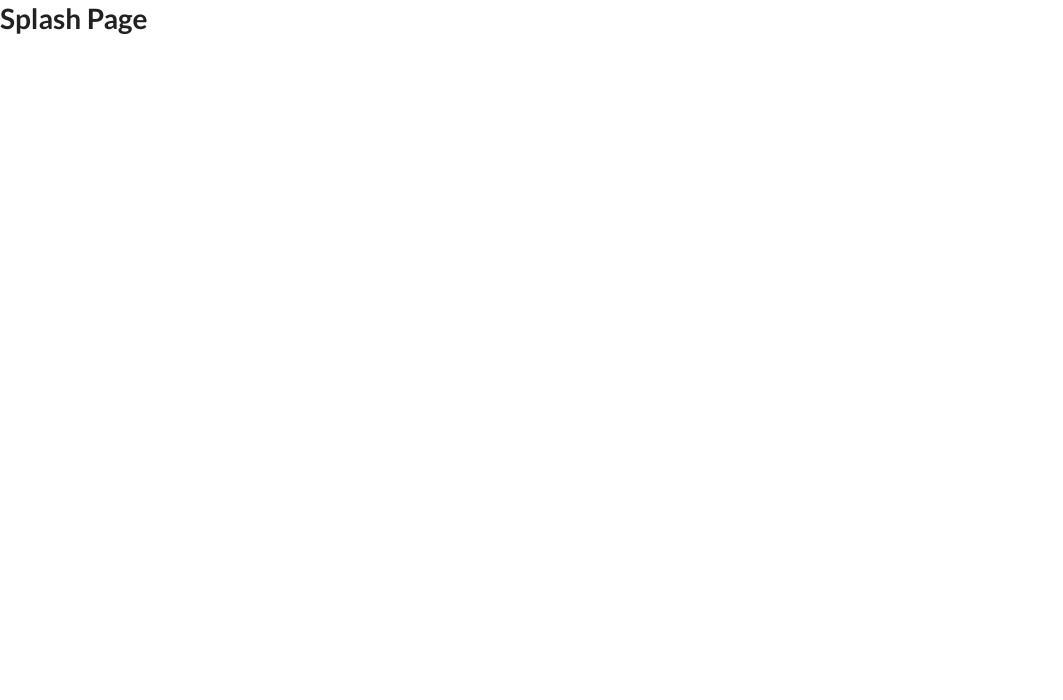
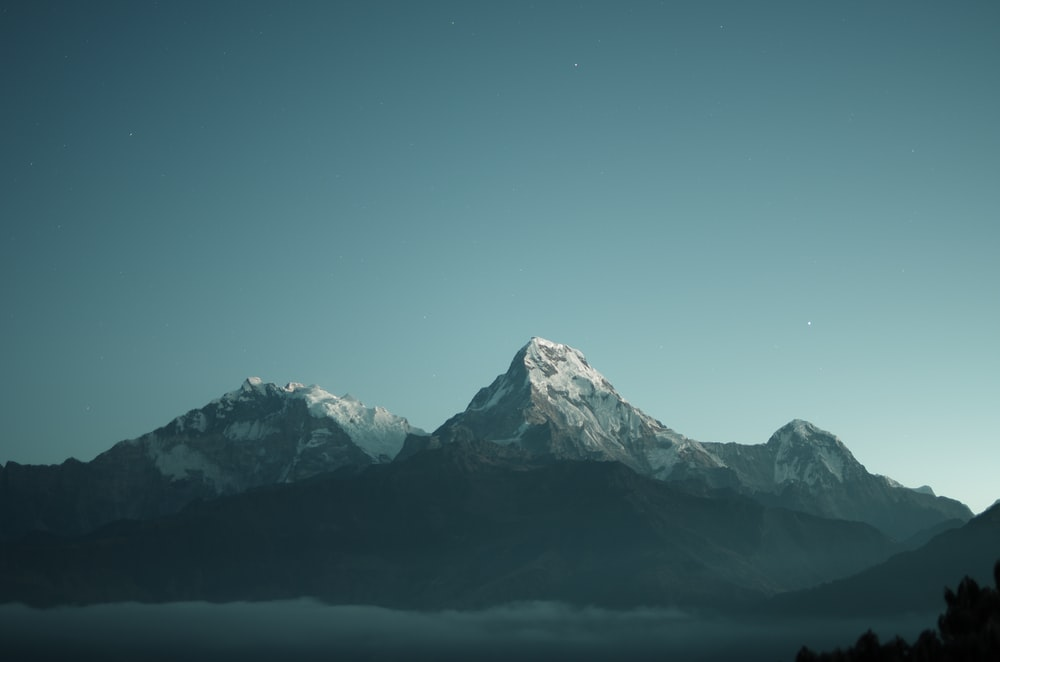
Before and after one commit to kristinadiaz/kd_website, a React (Create React App) app: page / in a window 1280 px wide. Shown: the top 700 px of the page, without its empty margins (0-1063 px from the left). Built offline with nearby package versions, Linux system fonts and the light colour scheme.

Commit message:
added image to splash page

```diff
--- a/src/components/SplashPage.js
+++ b/src/components/SplashPage.js
@@ -1,9 +1,12 @@
 import React from 'react'
+import mountains from '../images/splash-page-img.png'
+
+// console.log(mountains)
 
 export default function SplashPage() {
     return(
         <div>
-            <h1>Splash Page</h1>
+            <img src={mountains} alt='mountains' />
         </div>
     )
 }
```
Also changed, not shown: src/images/splash-page-img.png (added).
